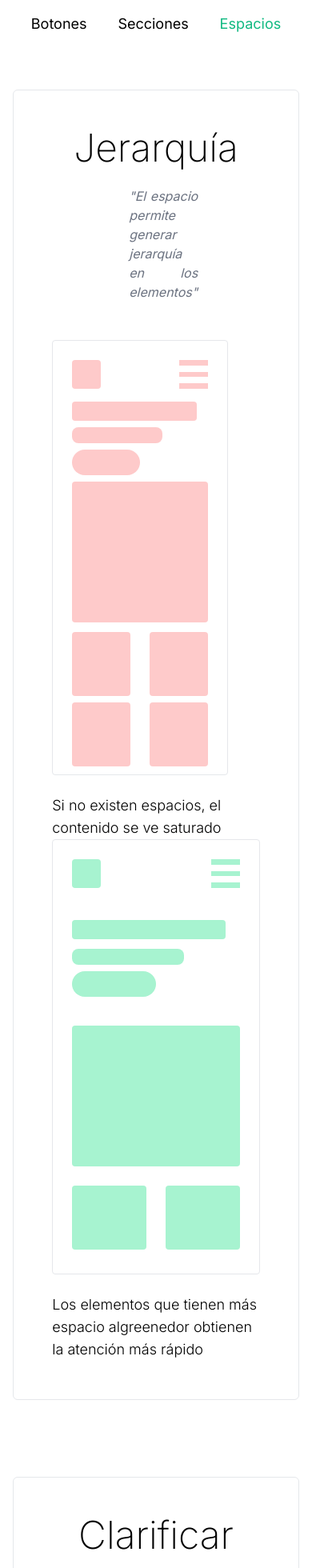
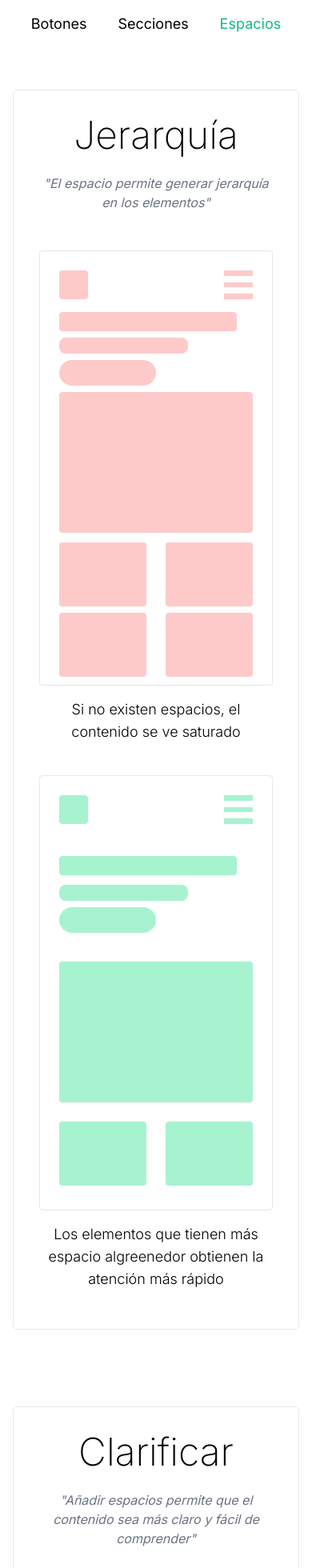
Before and after one commit to ponytojas/TFG-Samples, a Vue app: page /spaces in a window 390 px wide. Shown: the top 1960 px of the page at 80% size. Built offline with nearby package versions, Linux system fonts and the light colour scheme.

Commit message:
📱 A more responsive design

```diff
--- a/src/views/Spaces.vue
+++ b/src/views/Spaces.vue
@@ -1,17 +1,17 @@
 <template>
   <div class="flex flex-col mt-5">
     <div
-      class="z-20 self-center justify-center align-middle items-center w-11/12 2xl:w-6/12 my-12 py-12 px-12 card border-gray-200 border hover:border-0 rounded-md"
+      class="z-20 self-center justify-center align-middle items-center w-11/12 2xl:w-6/12 my-12 py-8 px-8 md:py-12 md:px-12 card border-gray-200 border hover:border-0 rounded-md"
     >
       <p class="text-center text-5xl font-extralight">Jerarquía</p>
-      <div class="flex flex-row flex-wrap justify-evenly mt-6 mx-24">
-        <p class="text-justify text-gray-500 italic">
+      <div class="flex flex-row flex-wrap justify-evenly mt-6 md:mx-24">
+        <p class="text-center text-gray-500 italic w-full">
           "El espacio permite generar jerarquía en los elementos"
         </p>
       </div>
       <div class="flex flex-row flex-wrap justify-evenly mt-12">
         <div
-          class="flex flex-col flex-1 content-center align-middle items-center justify-center mr-10"
+          class="flex flex-col w-full md:w-6/12 content-center align-middle items-center justify-center md:mr-10"
         >
           <div
             class="w-full mb-4 text-white rounded border card"
@@ -55,7 +55,9 @@
               </div>
             </div>
           </div>
-          <p class="mt-2 text-lg font-light break-normal">
+          <p
+            class="mt-0 px-1 lg:px-0 lg:mt-2 text-lg font-light break-normal mb-10 lg:mb-0 text-center lg:text-left"
+          >
             Si no existen espacios, el contenido se ve saturado
           </p>
         </div>
@@ -96,26 +98,28 @@
               </div>
             </div>
           </div>
-          <p class="mt-2 text-lg font-light break-normal">
-            Los elementos que tienen más espacio algreenedor obtienen la atención
-            más rápido
+          <p
+            class="mt-0 px-1 lg:px-0 lg:mt-2 text-lg font-light break-normal mb-4 lg:mb-0 text-center lg:text-left"
+          >
+            Los elementos que tienen más espacio algreenedor obtienen la
+            atención más rápido
           </p>
         </div>
       </div>
     </div>
     <div
-      class="z-20 self-center justify-center align-middle items-center w-11/12 2xl:w-6/12 my-12 py-12 px-12 card border-gray-200 border hover:border-0 rounded-md"
+      class="z-20 self-center justify-center align-middle items-center w-11/12 2xl:w-6/12 my-12 py-8 px-8 md:py-12 md:px-12 card border-gray-200 border hover:border-0 rounded-md"
     >
       <p class="text-center text-5xl font-extralight">Clarificar</p>
-      <div class="flex flex-row flex-wrap justify-evenly mt-6 mx-24">
-        <p class="text-justify text-gray-500 italic">
+      <div class="flex flex-row flex-wrap justify-evenly mt-6 md:mx-24">
+        <p class="text-center text-gray-500 italic w-full">
           "Añadir espacios permite que el contenido sea más claro y fácil de
           comprender"
         </p>
       </div>
       <div class="flex flex-row flex-wrap justify-evenly mt-12">
         <div
-          class="flex flex-col flex-1 content-center align-middle items-center justify-center mr-10"
+          class="flex flex-col w-full md:w-6/12 content-center align-middle items-center justify-center md:mr-10"
         >
           <div
             class="w-full mb-4 text-white rounded border card"
@@ -144,7 +148,9 @@
               </div>
             </div>
           </div>
-          <p class="mt-2 text-lg font-light break-normal">
+          <p
+            class="mt-0 px-1 lg:px-0 lg:mt-2 text-lg font-light break-normal mb-10 lg:mb-0 text-center lg:text-left"
+          >
             Al no haber espacio entre elementos es complicado saber a que
             pertenece cada uno.
           </p>
@@ -180,25 +186,27 @@
               </div>
             </div>
           </div>
-          <p class="mt-2 text-lg font-light break-normal">
+          <p
+            class="mt-0 px-1 lg:px-0 lg:mt-2 text-lg font-light break-normal mb-4 lg:mb-0 text-center lg:text-left"
+          >
             Al estar separados, es fácil identificar cual pertenece a cada uno.
           </p>
         </div>
       </div>
     </div>
     <div
-      class="z-20 self-center justify-center align-middle items-center w-11/12 2xl:w-6/12 my-12 py-12 px-12 card border-gray-200 border hover:border-0 rounded-md"
+      class="z-20 self-center justify-center align-middle items-center w-11/12 2xl:w-6/12 my-12 py-8 px-8 md:py-12 md:px-12 card border-gray-200 border hover:border-0 rounded-md"
     >
       <p class="text-center text-5xl font-extralight">Legibilidad</p>
-      <div class="flex flex-row flex-wrap justify-evenly mt-6 mx-24">
-        <p class="text-justify text-gray-500 italic">
+      <div class="flex flex-row flex-wrap justify-evenly mt-6 md:mx-24">
+        <p class="text-center text-gray-500 italic w-full">
           "Al presentar texto en el contenido, el espacio nos ayuda a que sea
           más sencillo de leer"
         </p>
       </div>
       <div class="flex flex-row flex-wrap justify-evenly mt-12">
         <div
-          class="flex flex-col flex-1 content-center align-middle items-center justify-center mr-10"
+          class="flex flex-col w-full md:w-6/12 content-center align-middle items-center justify-center md:mr-10"
         >
           <div
             class="w-full mb-4 text-white rounded border card"
@@ -289,7 +297,9 @@
               </div>
             </div>
           </div>
-          <p class="mt-2 text-lg font-light break-normal">
+          <p
+            class="mt-0 px-1 lg:px-0 lg:mt-2 text-lg font-light break-normal mb-10 lg:mb-0 text-center lg:text-left"
+          >
             Si no existe espacio, es mucho más complejo seguir el hilo y
             encontrar diferentes partes del contenido.
           </p>
@@ -381,7 +391,9 @@
               </div>
             </div>
           </div>
-          <p class="mt-2 text-lg font-light break-normal">
+          <p
+            class="mt-0 px-1 lg:px-0 lg:mt-2 text-lg font-light break-normal mb-4 lg:mb-0 text-center lg:text-left"
+          >
             El uso del espacio permite agrupar contenido por secciones y generar
             una jerarquía completa del texto.
           </p>
```
